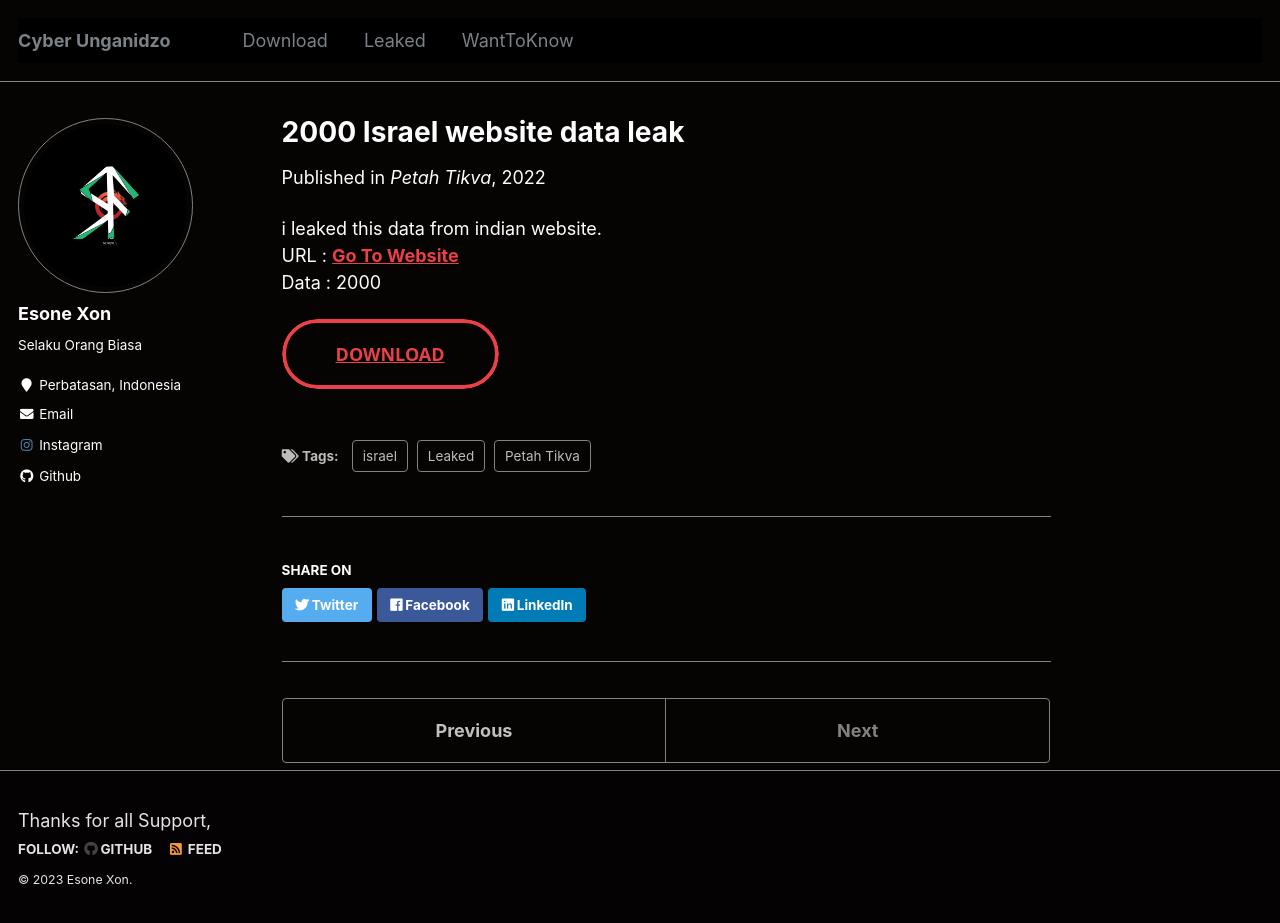
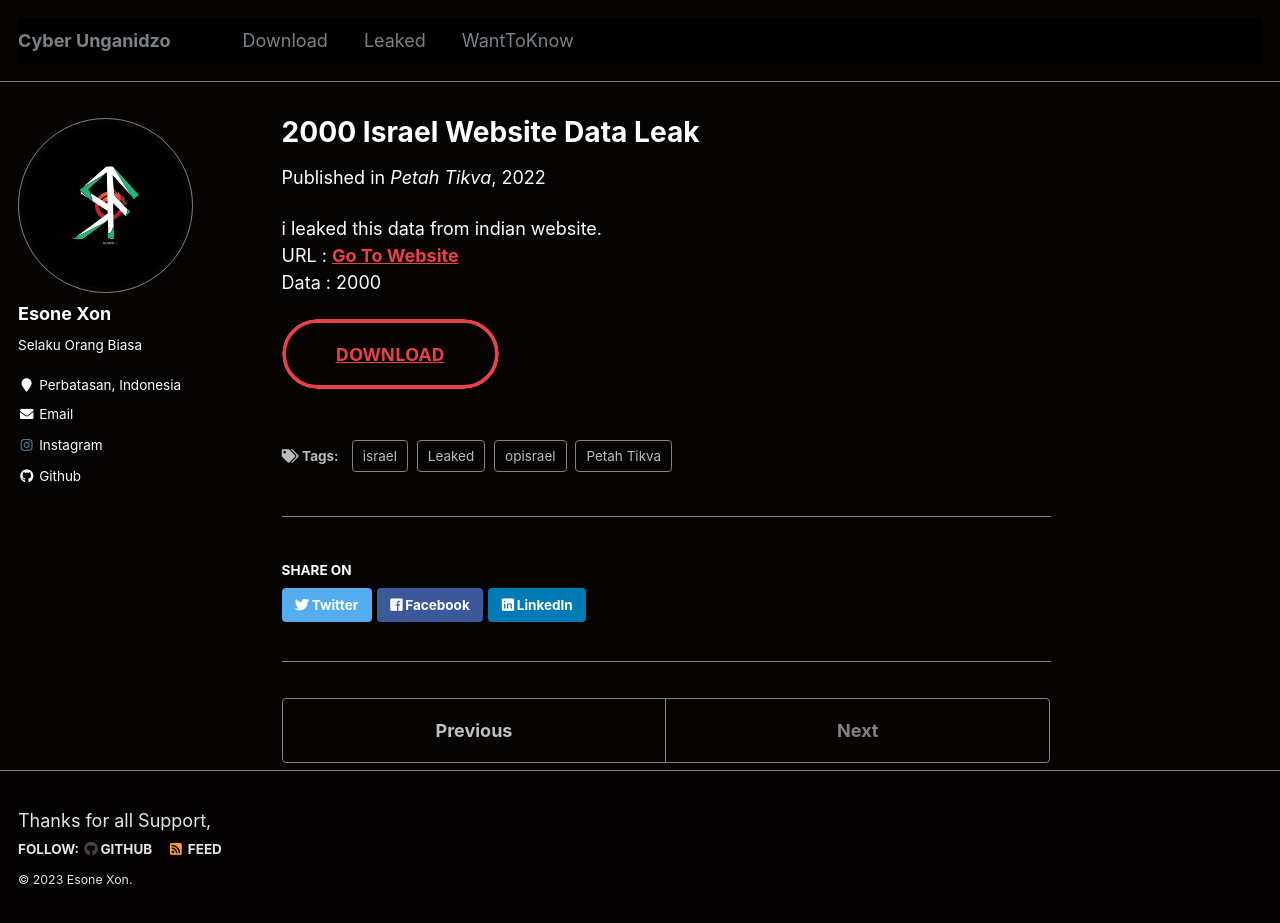
Before and after one commit to esoneXon/esoneXon.github.io, a Jekyll site: the page built from _leaked/150922-2KDopIsrael.md, in a window 1280 px wide and 925 px high. Built offline with Jekyll 4.4.1, drawn with Linux system fonts in a browser that asks for light colours.

Commit message:
Update and rename 150922.md to 150922-2KDopIsrael.md

```diff
--- a/_leaked/150922.md
+++ b/_leaked/150922-2KDopIsrael.md
@@ -1,5 +1,5 @@
 ---
-title: "2000 Israel website data leak"
+title: "2000 Israel Website Data Leak"
 collection: leaked
 type: "#opisrael"
 permalink: /leaked/opisrael/two-thousand-israel-data
@@ -8,7 +8,7 @@ date: 2022-09-15
 excerpt: "Leaked in #OpIsrael by Esone<br/><img src='/images/kuzi.png' style='width:50%;heigth:50%;'>"
 location: "Petah Tikva, Israel"
 tags:
-  - #opisrael
+  - opisrael
   - israel
   - Petah Tikva
   - Leaked
```
